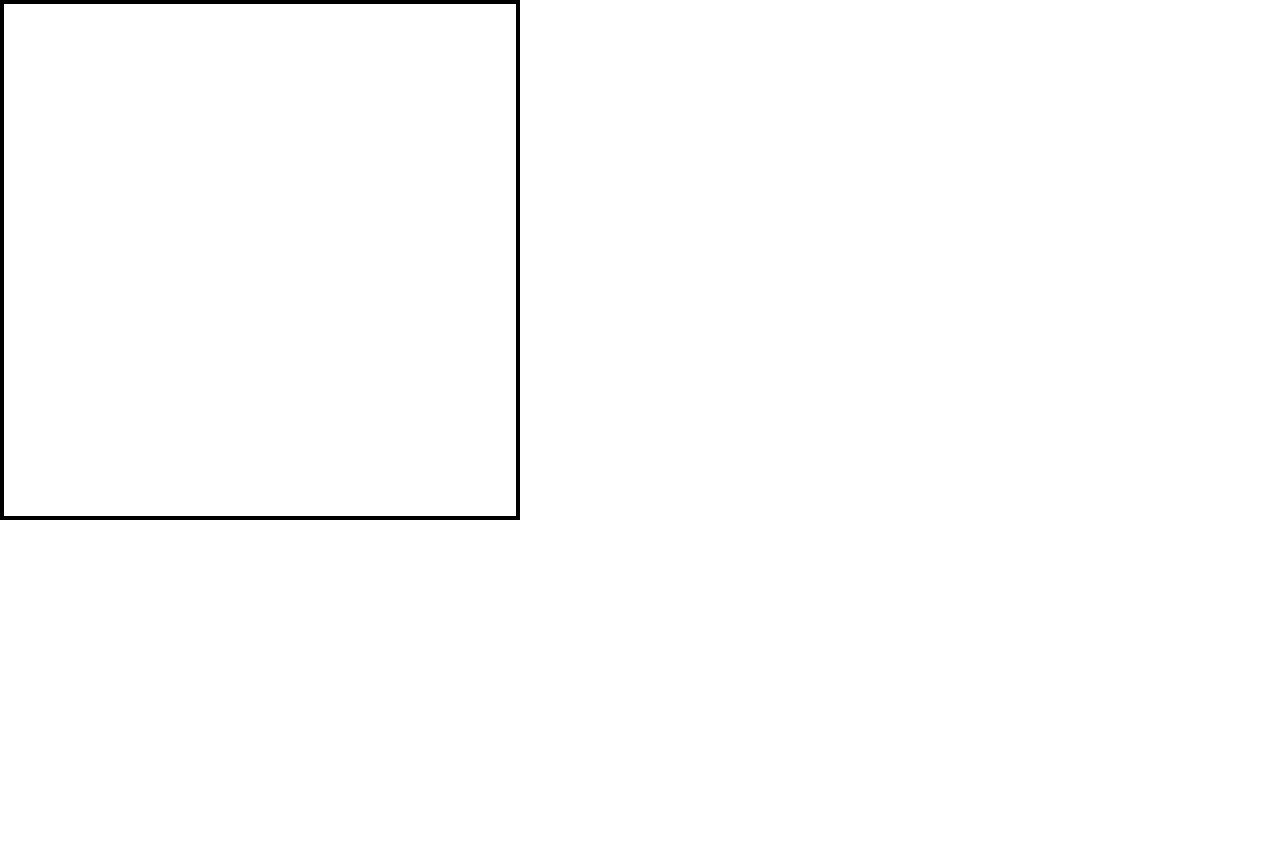
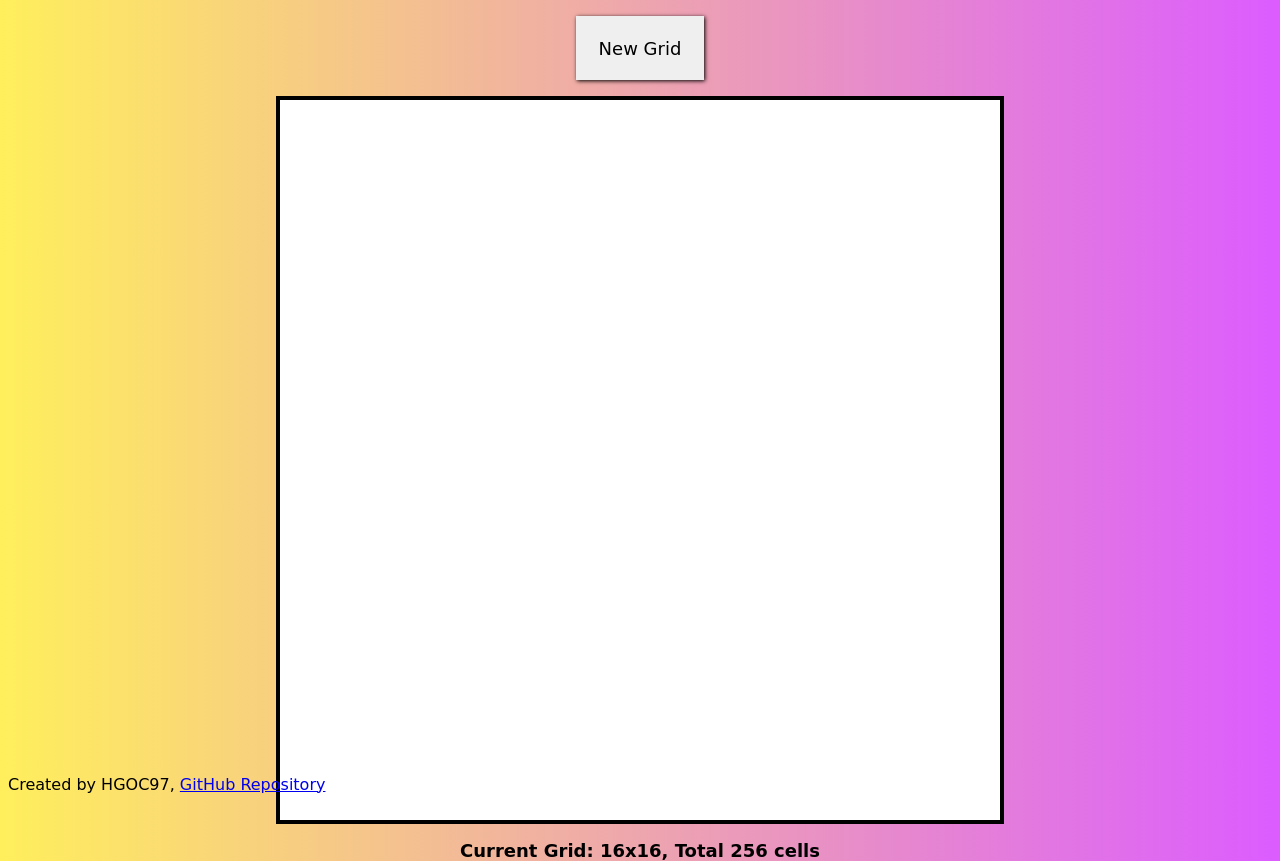
Before and after one commit to HGOC97/etch-a-sketch, a plain HTML site: page index.html in a window 1280 px wide. Before the commit the page ends 800 px from the top, so only its background shows below. Drawn offline with Linux system fonts and the light colour scheme; a web font is replaced by a local one.

Commit message:
Moved from inline-block to grid layout, added changing grid size

```diff
--- a/index.html
+++ b/index.html
@@ -10,12 +10,12 @@
         <header>
         </header>
         <main>
-            <div id="container">
-
-            </div>
+            <button id="grid-edit">New Grid</button>
+            <div id="container"></div>
+            <p id="grid-size-hint">Current Grid: 16x16, Total 256 cells</p>
         </main>
         <footer>
-
+            <p>Created by HGOC97, <a href="https://github.com/HGOC97/etch-a-sketch">GitHub Repository</a></p>
         </footer>
         <script src="script.js"></script>
     </body>
--- a/script.js
+++ b/script.js
@@ -1,21 +1,24 @@
 const gridContainer = document.querySelector("#container");
+const gridReset = document.querySelector("#grid-edit");
+const gridSizeHint = document.querySelector("#grid-size-hint");
 
-// Create a 16x16 grid
-for (let i = 0; i < 16; i++) {
-    for (let j = 0; j < 16; j++) {
+createGrid(16);
+colorCell();
+
+function createGrid(gridSize) {
+    gridContainer.style["grid-template-columns"] = `repeat(${gridSize}, ${720/gridSize}px)`;
+    gridContainer.style["grid-template-rows"] = `repeat(${gridSize}, ${720/gridSize}px)`;
+    for (let i = 0; i < gridSize; i++) {
+        for (let j = 0; j < gridSize; j++) {
             let cell = document.createElement("div");
-        cell.style["height"] = "32px";
-        cell.style["width"] = "32px";
-        cell.style["display"] = "inline-block";
-        cell.style["margin"] = "0 0 -4px 0";
             cell.classList.add("cells");
             gridContainer.appendChild(cell);
         }
     }
+}
 
-const cells = document.querySelectorAll(".cells");
-
-// Change cell color on hover
+function colorCell() {
+    let cells = document.querySelectorAll(".cells");
     cells.forEach((cell) => {
         cell.addEventListener("mouseover", function(e) {
             let red = Math.random() * 255;
@@ -24,3 +27,18 @@ cells.forEach((cell) => {
             e.target.style["background-color"] = `rgb(${red}, ${green}, ${blue})`
         })
     })
+}
+
+gridReset.addEventListener("click", function(e) {
+    let newGridSize;
+    do {
+        newGridSize = parseInt(prompt("Enter new grid size - Min 8, Max 128"));
+    } while (!(newGridSize => 8) || !(newGridSize <= 128));
+    let cellsToRemove = document.querySelectorAll(".cells");
+    cellsToRemove.forEach((cell) => {
+        cell.remove();
+    })
+    gridSizeHint.textContent = `Current Grid: ${newGridSize}x${newGridSize}, Total ${newGridSize * newGridSize} cells`;
+    createGrid(newGridSize);
+    colorCell();
+})
--- a/style.css
+++ b/style.css
@@ -1,10 +1,45 @@
 body {
     margin: 0;
-    /* font-family: 'Goldman', cursive; */
+    background-image: linear-gradient(90deg, #ffef5c, #dc5cff);
+    font-family: 'Goldman', cursive;
+}
+
+#grid-edit {
+    display: block;
+    margin: 16px auto 16px auto;
+    height: 64px;
+    width: 128px;
+    font-size: 18px;
+    border: none;
+    box-shadow: 1px 1px 4px black;
+    font-family: 'Goldman', cursive;
 }
 
 #container {
-    height: 512px;
-    width: 512px;
+    display: grid;
+    grid-template-columns: repeat(16, 45px);
+    grid-template-rows: repeat(16, 45px);
+    margin: 0 auto;
+    height: 720px;
+    width: 720px;
     border: 4px solid black;
+    background-color: white;
 }
+
+#grid-size-hint {
+    margin: 16px 0 0 0;
+    font-size: 18px;
+    text-align: center;
+    font-weight: bold;
+}
+
+footer {
+    height: 32px;
+    position: absolute;
+    bottom: 0;
+}
+
+footer p {
+    margin: 0 auto 0 8px;
+    padding: 6.5px 0;
+}
```
Lines whose indentation alone changed are shown as unchanged.
